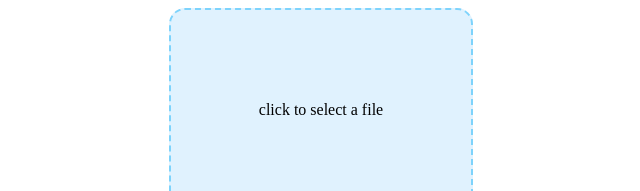
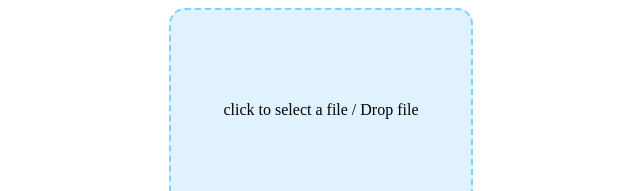
Before and after one commit to fmabid/vue3-simple-dropzone, a Vue app: page / in a window 1280 px wide. Shown: the top 191 px of the page, without its empty margins (319-959 px from the left). Built offline with nearby package versions, Linux system fonts and the light colour scheme.

Commit message:
Update info

```diff
--- a/src/Dropzone.vue
+++ b/src/Dropzone.vue
@@ -13,7 +13,7 @@
         <!-- <span v-if="isDragActive">Drop the files here ...</span>
         <span v-else>Drag 'n' drop image here, or click to select image</span> -->
         <slot>
-          <p>click to select a file</p>
+          <p>click to select a file / Drop file</p>
         </slot>
       </div>
     </div>
```
Also changed, not shown: 1 other file (tests, documents, lock files or other folders).
